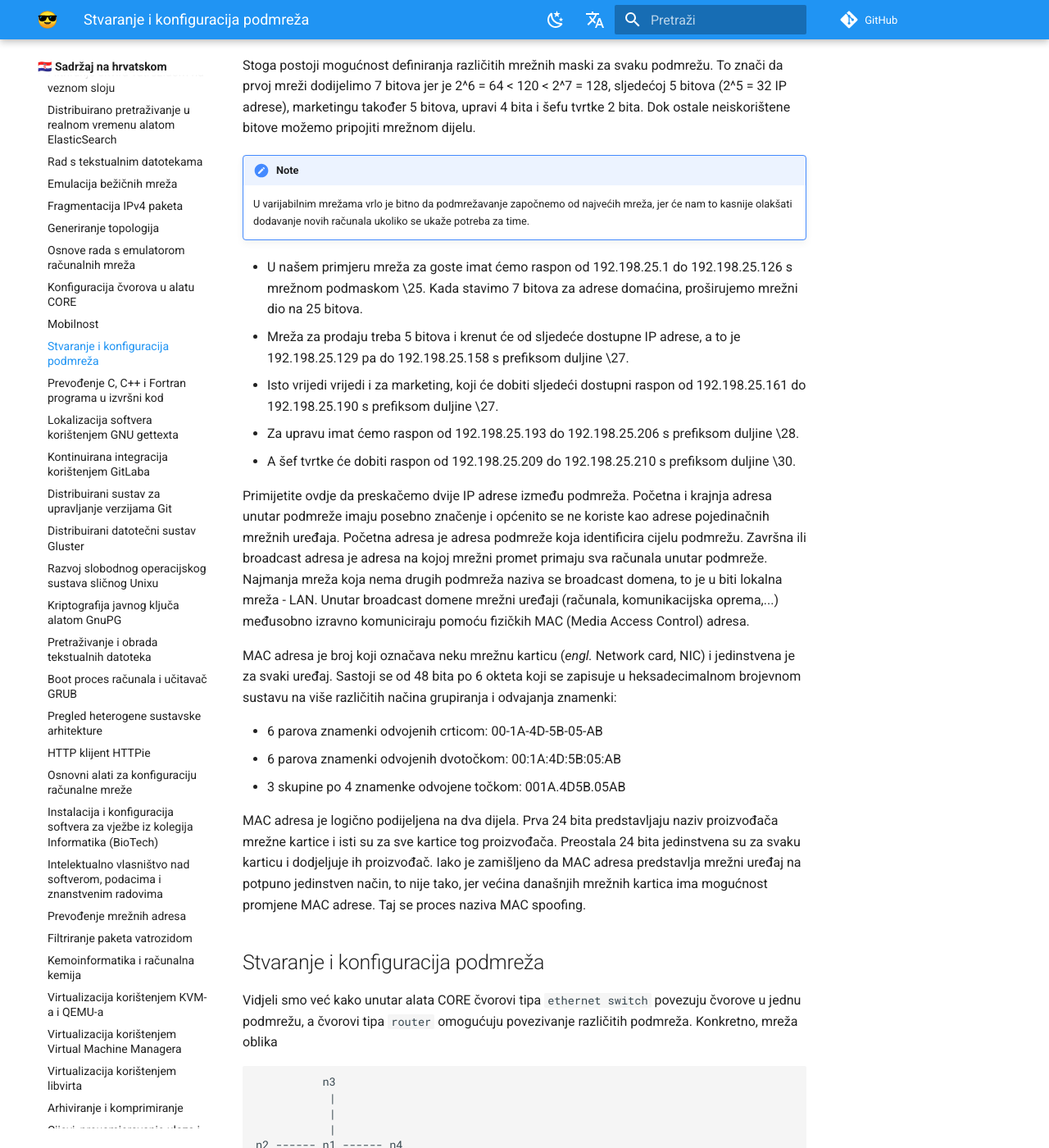
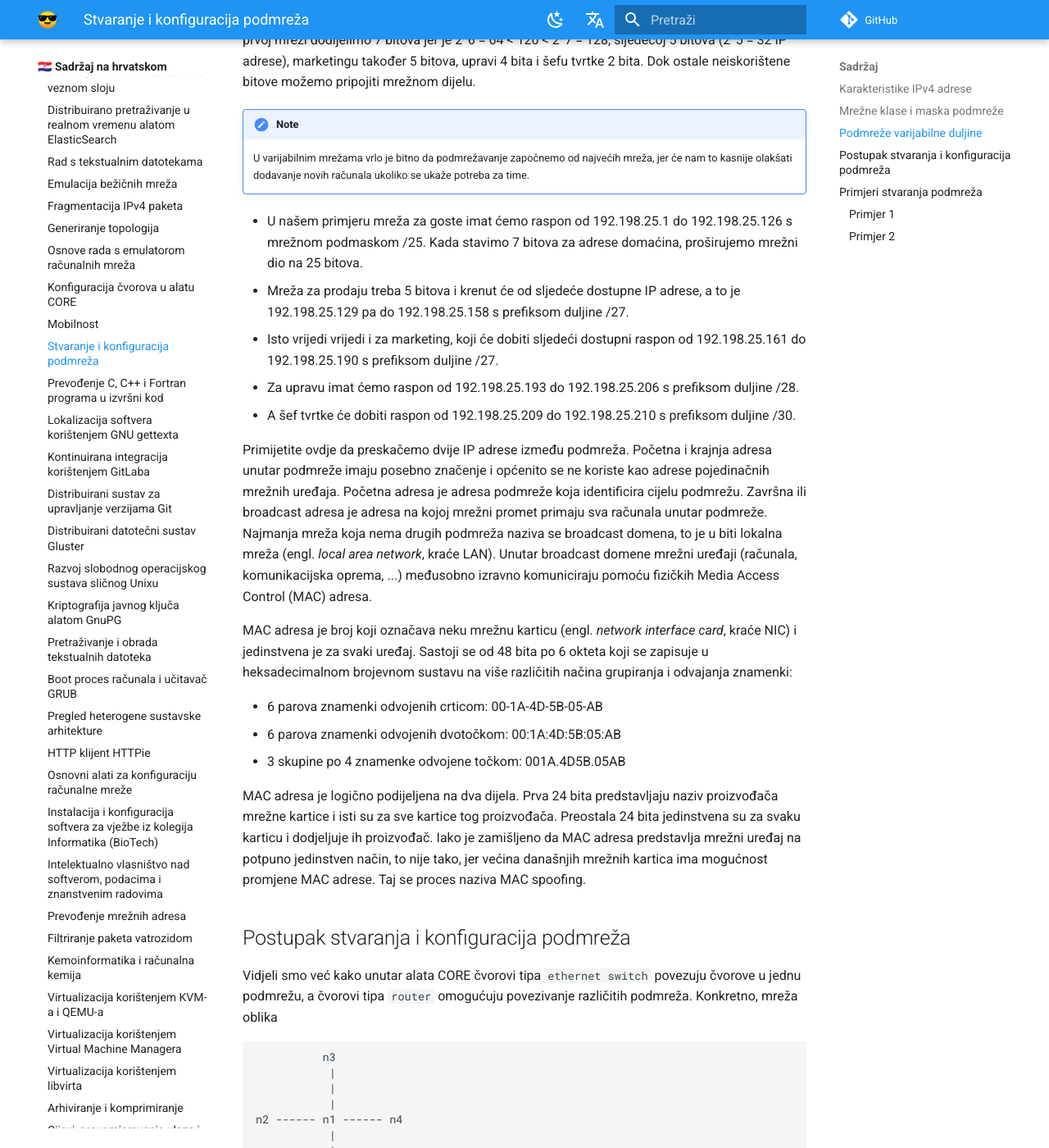
Before and after one commit to gaseri/website, an MkDocs documentation site: the page built from docs/hr/nastava/materijali/emulator-core-stvaranje-konfiguracija-podmreza.md, in a window 1280 px wide and 1400 px high, scrolled down 2376 px. Shown: the whole window at 82% size. Built offline with MkDocs 1.6.1 and Material for MkDocs 9.7.7, drawn with Linux system fonts in a browser that asks for light colours; comment, search, counter and statistics services are not loaded; some of the changed text lies outside the part shown.

Commit message:
Fixed introduction to subnetworks

```diff
--- a/docs/hr/nastava/materijali/emulator-core-stvaranje-konfiguracija-podmreza.md
+++ b/docs/hr/nastava/materijali/emulator-core-stvaranje-konfiguracija-podmreza.md
@@ -4,11 +4,9 @@
 
 # Stvaranje i konfiguracija podmreža
 
-# IP adresa
+Prisjetimo se da, kako bismo mogli razlikovati računala spojena na Internet i na taj način usmjeravati pakete s izvornog računala na odredišno računalo, potrebno je računalima dodijeliti jedinstvene adrese.
 
-Kako bismo mogli razlikovati računala spojena na Internet i na taj način preusmjeravati pakete s izvornog računala na odredišno računalo, potrebno im je dodijeliti jedinstvenu IP adresu.
-
-IP adresa (Internet Protocol) je adresa mrežnog sloja. To je logička adresa dodijeljena uređaju koji želimo spojiti na mrežu. Svako računalo koje je povezano na Internet mora imati jednoznačno dodijeljenu IP adresu. Budući da je IP adresa logička adresa koja se može mijenjati i često se dodjeljuje dinamički, ne može se reći da jedinstveno identificira određeni mrežni uređaj. Umjesto toga, samo omogućuje lociranje uređaja i prosljeđivanje toka podataka do njega.
+Internet Protocol (IP) adresa je adresa mrežnog sloja. To je logička adresa dodijeljena uređaju koji želimo spojiti na mrežu. Svako računalo koje je povezano na Internet mora imati jednoznačno dodijeljenu IP adresu. Budući da je IP adresa logička adresa koja se može mijenjati i često se dodjeljuje dinamički, ne može se reći da jedinstveno identificira određeni mrežni uređaj. Umjesto toga, samo omogućuje lociranje uređaja i prosljeđivanje toka podataka do njega.
 
 Trenutno su u upotrebi dvije verzije IP protokola: verzija 4 (IPv4) i verzija 6 (IPv6). IPv4 adresa se sastoji od 32 bita. Maksimalni broj različitih adresa je 2^32 što je približno 4,3 milijarde adresa. Broj 2 se uzima kao baza kalkulacije jer jedan bit može imati 2 stanja: 0 ili 1. Iako se ovaj broj čini prilično velikim, širenje Interneta i porast potražnje za novim IP adresama učinili su ovaj adresni prostor daleko premalim za sve potrebe. Doista, nije daleko dan kada će svaka osoba na svijetu imati svoje računalo koje treba javnu IP adresu, a postoje i mnogi poslužitelji koji također trebaju IP adrese za svoj rad. Osim toga, mobilni i ostali elektronički uređaji (kućanski aparati, razni uređaji u industriji, transportu, turizmu...) vrlo brzo će se integrirati s Internetom u svrhu razmjene i prikupljanja informacija, komunikacije, daljinskog upravljanja i sl.
 
@@ -45,15 +43,15 @@
 !!! note
     U varijabilnim mrežama vrlo je bitno da podmrežavanje započnemo od najvećih mreža, jer će nam to kasnije olakšati dodavanje novih računala ukoliko se ukaže potreba za time.
 
-- U našem primjeru mreža za goste imat ćemo raspon od 192.198.25.1 do 192.198.25.126 s mrežnom podmaskom \25. Kada stavimo 7 bitova za adrese domaćina, proširujemo mrežni dio na 25 bitova.
-- Mreža za prodaju treba 5 bitova i krenut će od sljedeće dostupne IP adrese, a to je 192.198.25.129 pa do 192.198.25.158 s prefiksom duljine \27.
-- Isto vrijedi vrijedi i za marketing, koji će dobiti sljedeći dostupni raspon od 192.198.25.161 do 192.198.25.190 s prefiksom duljine \27.
-- Za upravu imat ćemo raspon od 192.198.25.193 do 192.198.25.206 s prefiksom duljine \28.
-- A šef tvrtke će dobiti raspon od 192.198.25.209 do 192.198.25.210 s prefiksom duljine \30.
+- U našem primjeru mreža za goste imat ćemo raspon od 192.198.25.1 do 192.198.25.126 s mrežnom podmaskom /25. Kada stavimo 7 bitova za adrese domaćina, proširujemo mrežni dio na 25 bitova.
+- Mreža za prodaju treba 5 bitova i krenut će od sljedeće dostupne IP adrese, a to je 192.198.25.129 pa do 192.198.25.158 s prefiksom duljine /27.
+- Isto vrijedi vrijedi i za marketing, koji će dobiti sljedeći dostupni raspon od 192.198.25.161 do 192.198.25.190 s prefiksom duljine /27.
+- Za upravu imat ćemo raspon od 192.198.25.193 do 192.198.25.206 s prefiksom duljine /28.
+- A šef tvrtke će dobiti raspon od 192.198.25.209 do 192.198.25.210 s prefiksom duljine /30.
 
-Primijetite ovdje da preskačemo dvije IP adrese između podmreža. Početna i krajnja adresa unutar podmreže imaju posebno značenje i općenito se ne koriste kao adrese pojedinačnih mrežnih uređaja. Početna adresa je adresa podmreže koja identificira cijelu podmrežu. Završna ili broadcast adresa je adresa na kojoj mrežni promet primaju sva računala unutar podmreže. Najmanja mreža koja nema drugih podmreža naziva se broadcast domena, to je u biti lokalna mreža - LAN. Unutar broadcast domene mrežni uređaji (računala, komunikacijska oprema,...) međusobno izravno komuniciraju pomoću fizičkih MAC (Media Access Control) adresa.
+Primijetite ovdje da preskačemo dvije IP adrese između podmreža. Početna i krajnja adresa unutar podmreže imaju posebno značenje i općenito se ne koriste kao adrese pojedinačnih mrežnih uređaja. Početna adresa je adresa podmreže koja identificira cijelu podmrežu. Završna ili broadcast adresa je adresa na kojoj mrežni promet primaju sva računala unutar podmreže. Najmanja mreža koja nema drugih podmreža naziva se broadcast domena, to je u biti lokalna mreža (engl. *local area network*, kraće LAN). Unutar broadcast domene mrežni uređaji (računala, komunikacijska oprema, ...) međusobno izravno komuniciraju pomoću fizičkih Media Access Control (MAC) adresa.
 
-MAC adresa je broj koji označava neku mrežnu karticu (*engl.* Network card, NIC) i jedinstvena je za svaki uređaj. Sastoji se od 48 bita po 6 okteta koji se zapisuje u heksadecimalnom brojevnom sustavu na više različitih načina grupiranja i odvajanja znamenki:
+MAC adresa je broj koji označava neku mrežnu karticu (engl. *network interface card*, kraće NIC) i jedinstvena je za svaki uređaj. Sastoji se od 48 bita po 6 okteta koji se zapisuje u heksadecimalnom brojevnom sustavu na više različitih načina grupiranja i odvajanja znamenki:
 
 - 6 parova znamenki odvojenih crticom: 00-1A-4D-5B-05-AB
 - 6 parova znamenki odvojenih dvotočkom: 00:1A:4D:5B:05:AB
@@ -61,7 +59,7 @@
 
 MAC adresa je logično podijeljena na dva dijela. Prva 24 bita predstavljaju naziv proizvođača mrežne kartice i isti su za sve kartice tog proizvođača. Preostala 24 bita jedinstvena su za svaku karticu i dodjeljuje ih proizvođač. Iako je zamišljeno da MAC adresa predstavlja mrežni uređaj na potpuno jedinstven način, to nije tako, jer većina današnjih mrežnih kartica ima mogućnost promjene MAC adrese. Taj se proces naziva MAC spoofing.
 
-## Stvaranje i konfiguracija podmreža
+## Postupak stvaranja i konfiguracija podmreža
 
 Vidjeli smo već kako unutar alata CORE čvorovi tipa `ethernet switch` povezuju čvorove u jednu podmrežu, a čvorovi tipa `router` omogućuju povezivanje različitih podmreža. Konkretno, mreža oblika
 
```
Also changed, not shown: other parts of docs/hr/nastava/materijali/emulator-core-stvaranje-konfiguracija-podmreza.md (+3 -3 lines).
